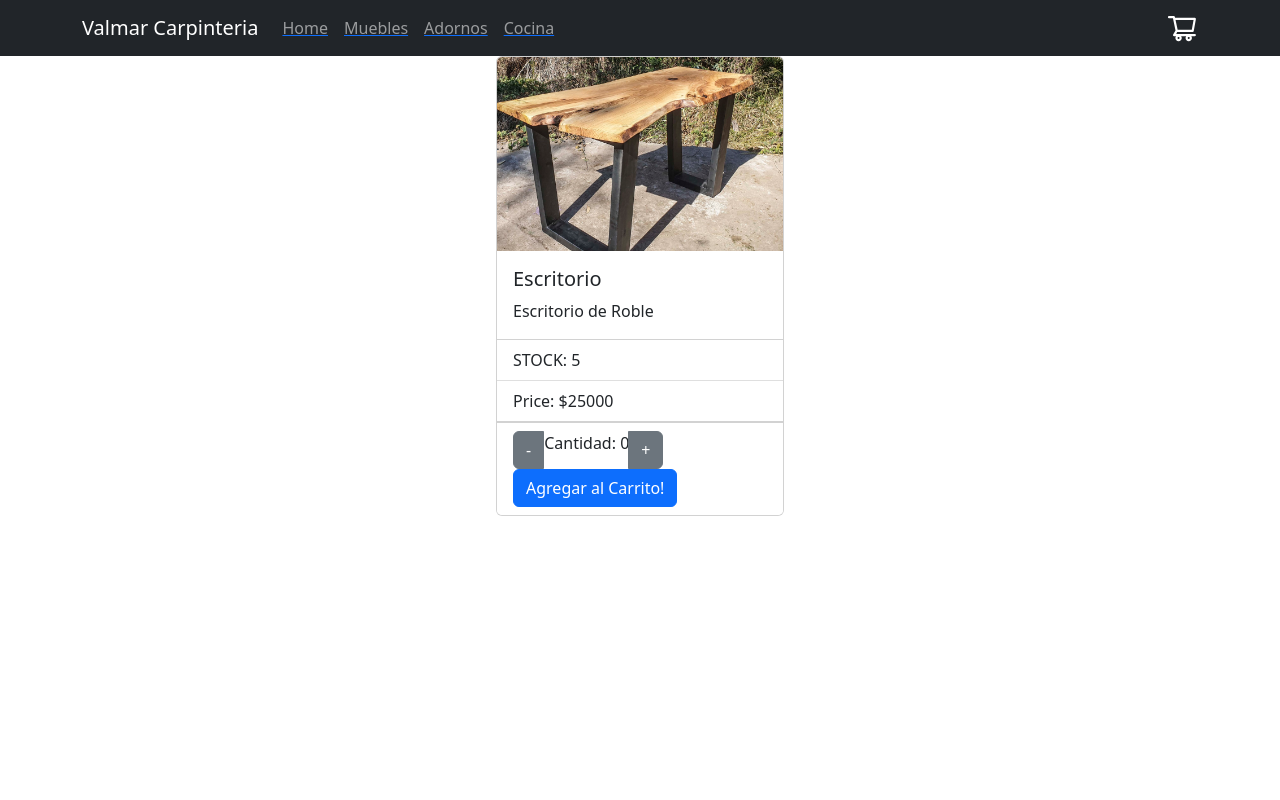
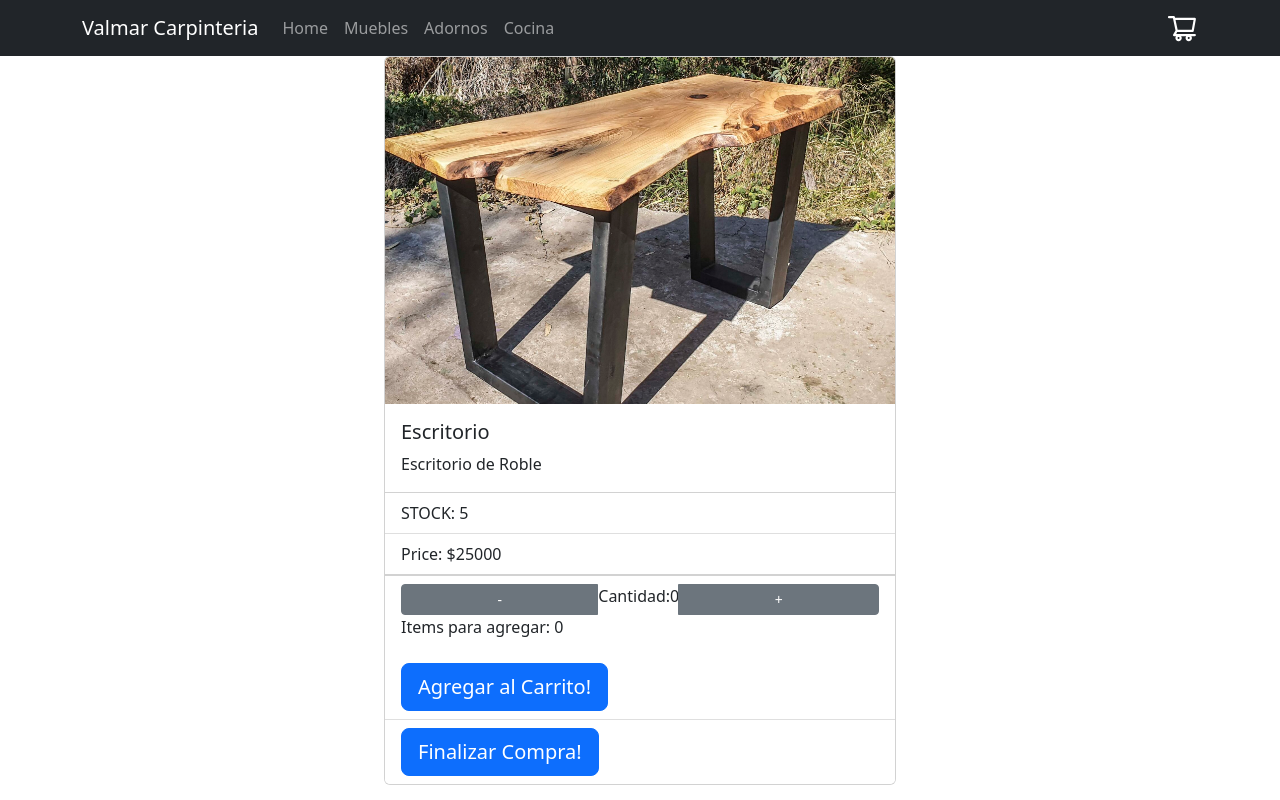
Before and after one commit to GastonGSosa/valmar_carpinteria, a React (Create React App) app: page /item/1 in a window 1280 px wide. Built offline with nearby package versions, Linux system fonts and the light colour scheme.

Commit message:
Corregidos styles de Navbar, modificado el itemCount

```diff
--- a/src/components/Item.js
+++ b/src/components/Item.js
@@ -10,7 +10,7 @@ const Item = ({products}) => {
     }
 
     return (
-        <Card style={{ width: '18rem' }} onClick={handleNavigate }>
+        <Card style={{ width: '22rem' }} onClick={handleNavigate }>
             <Card.Img variant="top" src={products.img} />
             <Card.Body>
                 <Card.Title>{products.name}</Card.Title>
--- a/src/components/ItemCount.js
+++ b/src/components/ItemCount.js
@@ -1,37 +1,20 @@
-import {useState} from 'react';
 import Button from 'react-bootstrap/Button';
 import ButtonGroup from 'react-bootstrap/ButtonGroup';
 
-const ItemCount = ({producto}) => {
-    const [quantity, setQuantity] = useState(0)
-
-
-
-    const incrementQty = () => {
-        if (quantity < producto.stock) {
-            setQuantity(prevQuantity=>prevQuantity+1)
-        }
-    };
-
-    const decrementQty = () => {
-        if (quantity>0) {
-            setQuantity(prevQuantity=>prevQuantity-1)
-        }
-
-    }
+export const ItemCount = ({qty, incrementQty, decrementQty,addToCart, cartCounter}) => {
 
     return (
         <div>
-            <ButtonGroup>
-                <Button onClick={decrementQty} variant="secondary">-</Button>
-                <span className="inline-block">Cantidad: {quantity}</span>
-                <Button onClick={incrementQty} variant="secondary">+</Button>
+            <ButtonGroup className="d-flex justify-content-center">
+                <Button variant="secondary" size="sm" onClick={decrementQty}>-</Button>
+                <span className="w-70">Cantidad:{qty}</span>
+                <Button variant="secondary" size="sm" onClick={incrementQty}>+</Button>
             </ButtonGroup>
-            <Button variant="primary">Agregar al Carrito!</Button>
+            <div className="d-flex justify-items-center"><span> Items para agregar: {cartCounter}</span></div>
+            <br/>
+            <Button variant="primary" size="lg" onClick={addToCart}>Agregar al Carrito!</Button>
         </div>
 
     );
 
 }
-
-export default ItemCount;
--- a/src/components/ItemDetail.js
+++ b/src/components/ItemDetail.js
@@ -1,12 +1,52 @@
-import { Container } from 'react-bootstrap';
+import { Container, Button } from 'react-bootstrap';
 import Card from 'react-bootstrap/Card';
 import ListGroup from 'react-bootstrap/ListGroup';
-import ItemCount from './ItemCount';
+import {ItemCount} from './ItemCount';
+import {useState} from "react";
+import {useNavigate} from "react-router-dom"
 
-function ItemDetail({product}) {
+const ItemDetail = ({product}) => {
+
+  const [qty,setQty] = useState(0);
+  const [stock, setStock] = useState(product.stock)
+  const [cartCounter, setCartCounter] = useState(0)
+
+  function incrementQty () {
+    if (stock > 0 && qty < stock) {
+      setQty(qty => qty +=1)
+    }
+  };
+
+  function decrementQty () {
+    if (stock > 1 && qty>0) {
+      setQty(qty => qty-=1)
+    }
+  };
+
+  function addToCart() {
+    if (stock < 1 && qty>0) {
+      alert("No hay stock del producto seleccionado")
+    } else if (qty===0) {
+      alert("NADA QUE AGREGAR")
+    } else {
+      setStock(stock=>stock - qty)
+      setCartCounter(cartCounter => cartCounter + qty)
+      console.log(cartCounter)
+      setQty(0)
+    };
+  }
+  const Navigate = useNavigate();
+  const goToCart = () => {
+    Navigate('/cart/')
+  }
+
+
+
+
+
   return (
     <Container className="d-flex justify-content-center">
-      <Card style={{ width: '18rem' }}>
+      <Card style={{ width: '32rem' }}>
         <Card.Img variant="top" src={product.img}/>
         <Card.Body>
           <Card.Title>{product.name}</Card.Title>
@@ -15,19 +55,16 @@ function ItemDetail({product}) {
           </Card.Text>
         </Card.Body>
         <ListGroup className="list-group-flush">
-          <ListGroup.Item>STOCK: {product.stock}</ListGroup.Item>
+          <ListGroup.Item>STOCK: {stock}</ListGroup.Item>
           <ListGroup.Item>Price: ${product.price}</ListGroup.Item>
         </ListGroup>
         <ListGroup className="list-group-flush">
-          <ListGroup.Item><ItemCount producto={product}/></ListGroup.Item>
+          <ListGroup.Item><ItemCount qty={qty} incrementQty={incrementQty} decrementQty={decrementQty} addToCart={addToCart} cartCounter={cartCounter}/></ListGroup.Item>
+          <ListGroup.Item className="d-flex justify-items-center"><Button size="btn btn-lg" onClick={goToCart}>Finalizar Compra!</Button></ListGroup.Item>
         </ListGroup>
       </Card>
     </Container>
-
-
-
-
-  );
+  )
 }
 
 export default ItemDetail;
--- a/src/components/ItemList.js
+++ b/src/components/ItemList.js
@@ -6,9 +6,9 @@ const ItemList = ({products}) => {
 
 
     return (
-        <div className="d-flex items-center justify-content-center gap-4">
+        <div className="d-flex flex-wrap items-center justify-content-center gap-4">
             {products.map((products)=>(
-                <Item products={products}/>
+                <Item products={products} key={products.id}/>
             ))}
         </div>
     )
--- a/src/components/ItemListContainer.js
+++ b/src/components/ItemListContainer.js
@@ -32,8 +32,8 @@ const ItemListContainer = () => {
         return(<p>Loading...</p>)
     }
     return (
-        <Container className="h-full">
-            <ItemList products={products}/>
+        <Container className="h-full mx-auto">
+            <ItemList products={products} />
         </Container>
 
     )
--- a/src/components/NavBar.js
+++ b/src/components/NavBar.js
@@ -1,6 +1,6 @@
 import {Container, Nav, Navbar} from "react-bootstrap"
 import CartWidget from "./CartWidget.js";
-import { Link } from "react-router-dom";
+import { Link} from "react-router-dom";
 
 const NavBar = () => {
     return (
@@ -8,10 +8,10 @@ const NavBar = () => {
         <Container>
           <Navbar.Brand href="/">Valmar Carpinteria</Navbar.Brand>
           <Nav className="me-auto">
-            <Link to="/"><Nav.Link href="#home">Home</Nav.Link></Link>
-            <Link to="/category/Muebles"><Nav.Link href="Muebles">Muebles</Nav.Link></Link>
-            <Link to="/category/Adornos"><Nav.Link href="Adornos">Adornos</Nav.Link></Link>
-            <Link to="/category/Cocina"><Nav.Link href="Cocina">Cocina</Nav.Link></Link>
+            <Nav.Link as={Link} to="/" >Home</Nav.Link>
+            <Nav.Link as={Link} to="/category/Muebles">Muebles</Nav.Link>
+            <Nav.Link as={Link} to="/category/Adornos">Adornos</Nav.Link>
+            <Nav.Link as={Link} to="/category/Cocina">Cocina</Nav.Link>
           </Nav>
           <CartWidget/>
         </Container>
--- a/src/router/index.js
+++ b/src/router/index.js
@@ -3,6 +3,7 @@ import { createBrowserRouter } from "react-router-dom";
 import App from '../App';
 import CategoryView from "../views/category";
 import ItemView from '../views/item';
+import CartView from "../views/cart";
 
 export const router = createBrowserRouter ([
     {
@@ -16,6 +17,10 @@ export const router = createBrowserRouter ([
     {
         path: '/item/:id',
         element: <ItemView />
+    },
+    {
+        path: '/cart/',
+        element: <CartView />
     }
 
 
--- /dev/null
+++ b/src/views/cart.js
@@ -0,0 +1,11 @@
+import { Layout } from "../components/Layout";
+
+const CartView = () => {
+    return (
+        <Layout>
+            <h1>CART VIEW </h1>
+        </Layout>
+    )
+};
+
+export default CartView;
```
